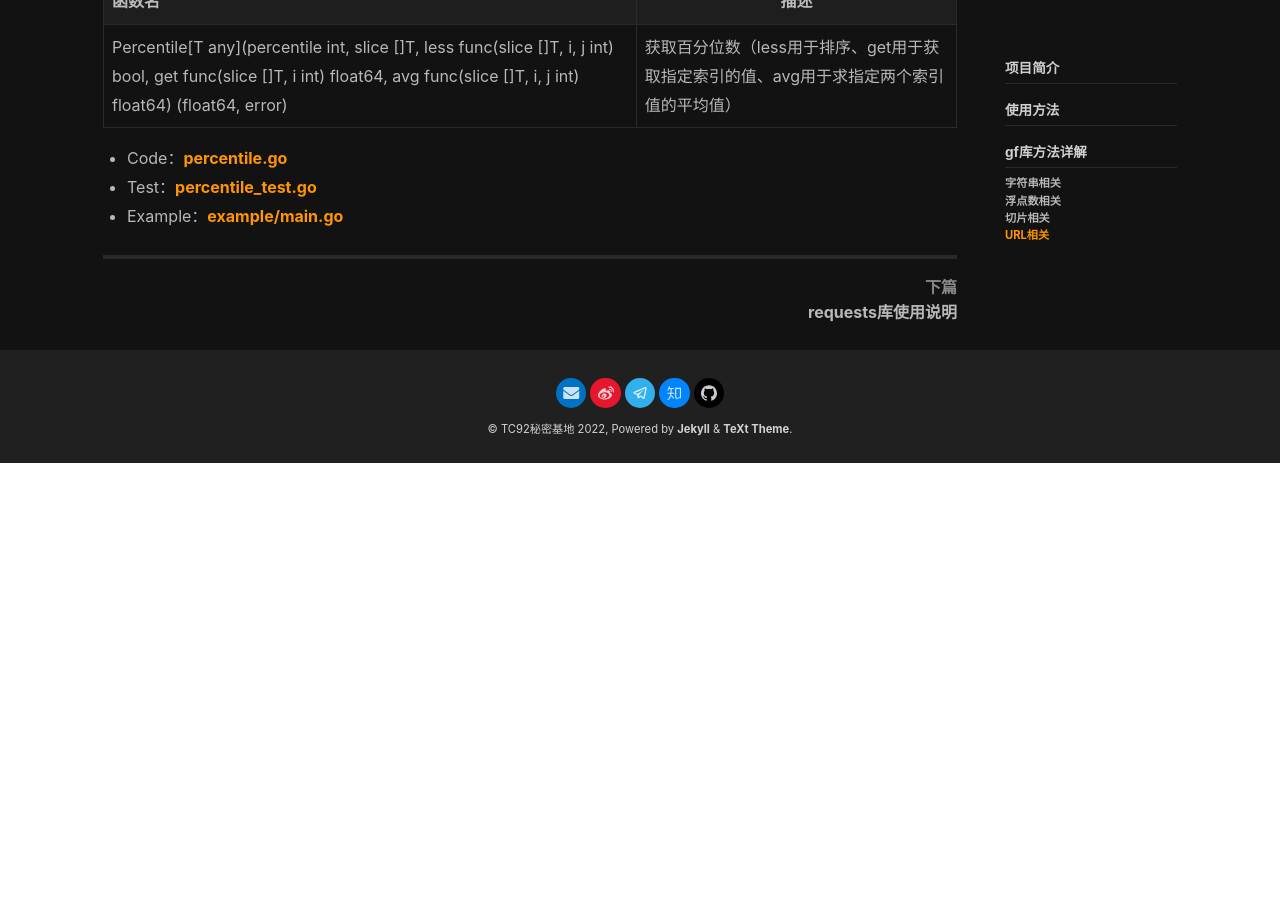
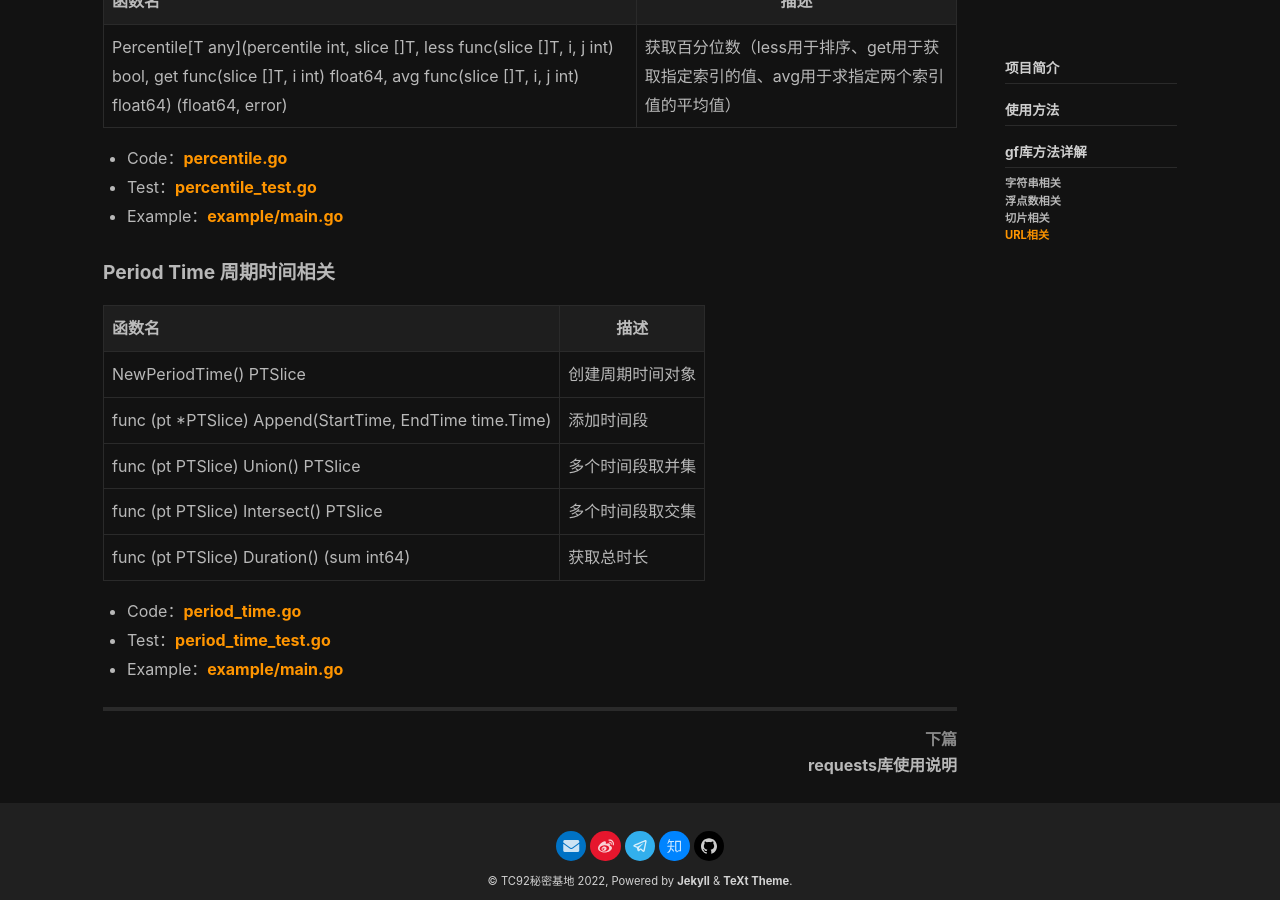
Before and after one commit to tiancheng92/tiancheng92.github.io, a Jekyll site: the page built from _posts/golang_package/2022-06-17-gf库使用说明.md, in a window 1280 px wide and 900 px high, scrolled down 3104 px. Built offline with Jekyll 4.4.1, drawn with Linux system fonts in a browser that asks for light colours; nearby versions of some CDN libraries; before the commit the page ends 3567 px from its top, so only the background shows below that.

Commit message:
feat(blog): update article

```diff
--- a/_posts/golang_package/2022-06-17-gf库使用说明.md
+++ b/_posts/golang_package/2022-06-17-gf库使用说明.md
@@ -94,3 +94,17 @@ go get -u github.com/tiancheng92/gf
 * Code：[percentile.go](https://github.com/tiancheng92/gf/blob/main/percentile.go)
 * Test：[percentile_test.go](https://github.com/tiancheng92/gf/blob/main/percentile_test.go)
 * Example：[example/main.go](https://github.com/tiancheng92/gf/blob/main/example/main.go)
+
+#### Period Time 周期时间相关
+
+| 函数名                                                     | 描述       |
+|:--------------------------------------------------------|----------|
+| NewPeriodTime() PTSlice                                 | 创建周期时间对象 |
+| func (pt *PTSlice) Append(StartTime, EndTime time.Time) | 添加时间段    |
+| func (pt PTSlice) Union() PTSlice                       | 多个时间段取并集 |
+| func (pt PTSlice) Intersect() PTSlice                   | 多个时间段取交集 |
+| func (pt PTSlice) Duration() (sum int64)                | 获取总时长    |
+
+* Code：[period_time.go](https://github.com/tiancheng92/gf/blob/main/period_time.go)
+* Test：[period_time_test.go](https://github.com/tiancheng92/gf/blob/main/period_time_test.go)
+* Example：[example/main.go](https://github.com/tiancheng92/gf/blob/main/example/main.go)
```
